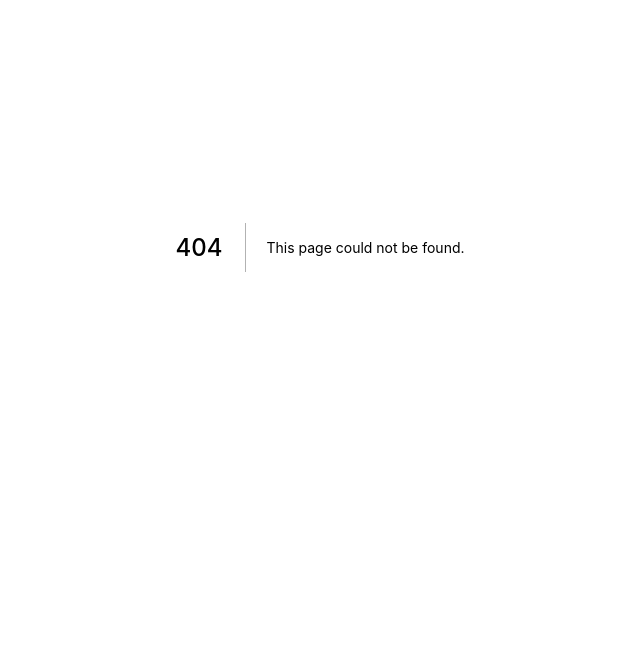
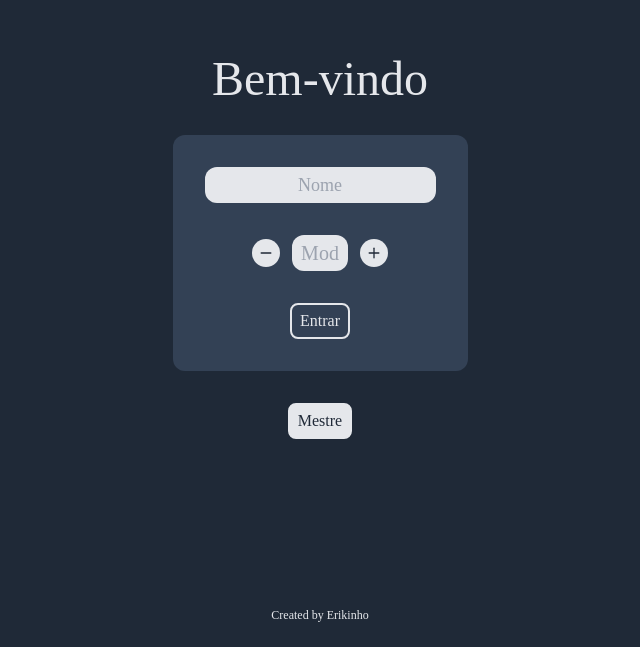
Before and after one commit to Erico-Muller/autoiniciativa, a Next.js app in the folder packages/web/: page /enter in a window 1280 px wide. Before the commit this address had no page. Shown: the part 153-800 px from the top of the page, without its empty margins (320-960 px from the left). Built offline with nearby package versions, Linux system fonts and the light colour scheme; a web font is replaced by a local one.

Commit message:
enter page added

```diff
--- /dev/null
+++ b/packages/web/pages/enter.tsx
@@ -0,0 +1,140 @@
+import { useState, useRef, FormEvent } from 'react'
+
+import Head from 'next/head'
+import Link from 'next/link'
+import type { NextPage } from 'next'
+
+import { Plus, Minus } from 'phosphor-react'
+
+import { toast, ToastContainer } from 'react-toastify'
+import 'react-toastify/dist/ReactToastify.css'
+
+const Enter: NextPage = () => {
+   const inputNameRef = useRef<HTMLInputElement>(null)
+   const [mod, setMod] = useState(0)
+   const [modSelected, setModSelected] = useState(false)
+
+   function handleSubmit(event: FormEvent) {
+      event.preventDefault()
+
+      if (!inputNameRef.current?.value)
+         return emitError('Insira o nome do seu personagem')
+      else if (!mod)
+         return emitError('Insira o modificador do seu personagem')
+
+      const player = {
+         name: inputNameRef.current.value,
+         mod
+      }
+
+      console.log(player)
+   }
+
+   function handleIncrementMod() {
+      if (!modSelected) {
+         setModSelected(true)
+      } else if (mod < 20) {
+         setMod(mod + 1)
+      }
+   }
+
+   function handleDecrementMod() {
+      if (!modSelected) {
+         setModSelected(true)
+      } else if (mod > -10) {
+         setMod(mod - 1)
+      }
+   }
+
+   function emitError(message: string) {
+      toast.error(message, {
+         position: 'bottom-right',
+         autoClose: 2000,
+         hideProgressBar: true,
+         closeOnClick: true,
+         pauseOnHover: true,
+         draggable: true
+      })
+   }
+
+   return (
+      <>
+         <Head>
+            <title>Enter</title>
+         </Head>
+
+         <div className="flex flex-col justify-center items-center min-h-screen py-8">
+            <header>
+               <h1 className="text-5xl text-center">
+                  Bem-vindo
+               </h1>
+            </header>
+
+            <form onSubmit={handleSubmit} className="w-full h-64 sm:max-w-min sm:max-h-min m-8 p-8 flex flex-col justify-center items-center gap-8 bg-slate-700 sm:rounded-xl">
+               <input
+                  className="p-1 text-lg text-center text-gray-800 bg-gray-200 rounded-xl hover:scale-110 focus:outline-none focus:ring-4 focus:ring-violet-500 focus:ring-opacity-50 transition ease-in-out duration-200"
+                  type="text"
+                  placeholder="Nome"
+                  ref={inputNameRef}
+                  maxLength={15}
+                  minLength={1}
+               />
+
+               <div className="flex justify-center items-center gap-3">
+                  <button
+                     type="button"
+                     className="flex justify-center items-center w-7 h-7 bg-gray-200 rounded-full hover:scale-125 transition ease-in-out duration-150"
+                     onClick={handleDecrementMod}
+                  >
+                     <Minus size={14} color='#1f2937' weight="bold" />
+                  </button>
+                  <input
+                     className="w-14 p-1 text-xl text-center text-gray-800 bg-gray-200 rounded-xl focus:outline-none"
+                     type="text"
+                     placeholder="Mod"
+                     value={modSelected?mod:''}
+                     disabled
+                  />
+                  <button
+                     type="button"
+                     className="flex justify-center items-center w-7 h-7 bg-gray-200 rounded-full hover:scale-125 transition ease-in-out duration-150"
+                     onClick={handleIncrementMod}
+                  >
+                     <Plus size={14} color='#1f2937' weight="bold" />
+                  </button>
+               </div>
+
+               <button type="submit" className="px-2 py-1 border-2 border-gray-200 rounded-lg hover:text-slate-700 hover:bg-gray-200 transition ease-linear duration-150">
+                  Entrar
+               </button>
+            </form>
+
+            <Link href="/dm/auth">
+               <a className="px-2 py-1 text-gray-800 bg-gray-200 border-2 border-gray-200 rounded-lg hover:text-gray-200 hover:bg-transparent transition ease-linear duration-150">
+                  Mestre
+               </a>
+            </Link>
+
+            <footer className="w-full pt-3 pb-6 fixed bottom-0 text-center bg-gray-800">
+               <p className="text-xs">
+                  Created by Erikinho
+               </p>
+            </footer>
+         </div>
+
+         <ToastContainer
+            position='bottom-right'
+            autoClose={2000}
+            hideProgressBar
+            newestOnTop={false}
+            closeOnClick
+            rtl={false}
+            pauseOnFocusLoss
+            draggable
+            pauseOnHover
+         />
+      </>
+   )
+}
+
+export default Enter
```
